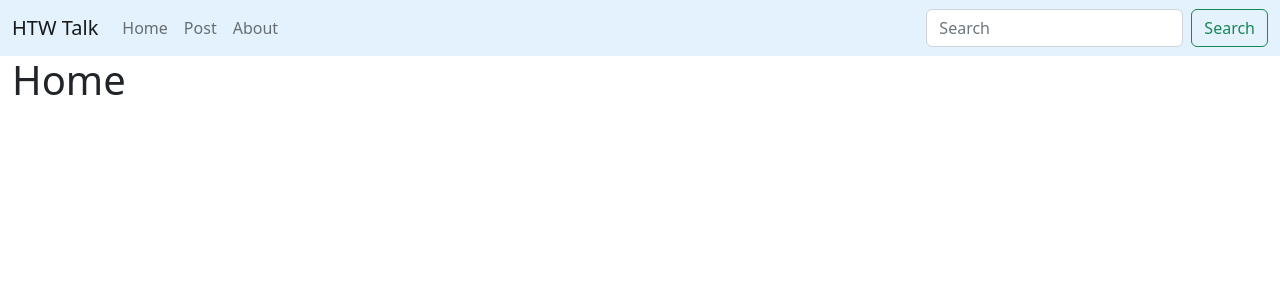
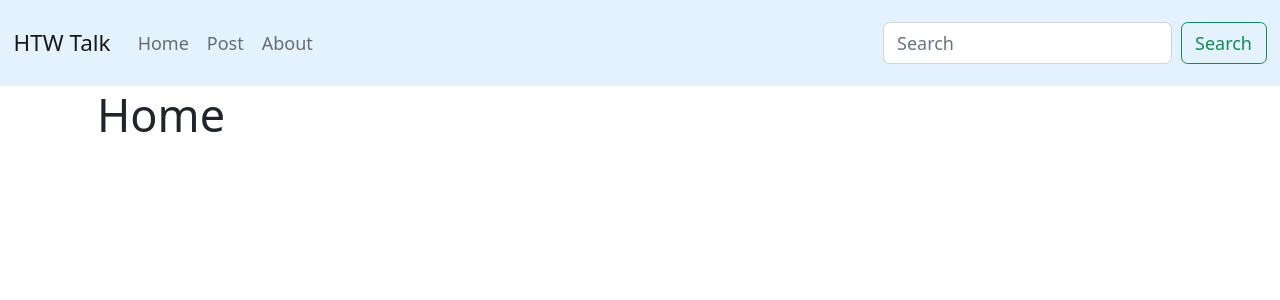
Before and after one commit to SilentFlick/PBO-Beleg, a Vue app: page / in a window 1280 px wide. Shown: the top 300 px of the page. Built offline with nearby package versions, Linux system fonts and the light colour scheme.

Commit message:
Fix: navbar and route view padding

```diff
--- a/src/App.vue
+++ b/src/App.vue
@@ -1,9 +1,15 @@
 <template>
-  <div>
+    <div id="app">
+        <section class="main-navbar-section">
+            <div class="container">
                 <navbar-element></navbar-element>
             </div>
-  <div>
+        </section>
+        <section class="main-content-section">
+            <div class="container">
                 <router-view/>
+            </div>
+        </section>
     </div>
 </template>
 
@@ -17,4 +23,40 @@
  }
 </script>
 
-<style lang="scss"></style>
+<style lang="scss">
+ html {
+     width: 100%;
+     font-size: 18px;
+     color: #333;
+ }
+
+ body {
+     margin: 0;
+     padding-top: 3%;
+     height: 100%;
+     height: 100vh;
+     width: 100%;
+     font-family: sans-serif;
+ }
+
+ #app {
+     height: 100%;
+     height: 100vh;
+     width: 100%;
+     line-height: 1.5;
+ }
+
+ .main-content-section {
+     min-height: 100%;
+ }
+
+ .main-navbar-section {
+     z-index:1;
+     width:100%;
+     height:50px;
+     text-align:center;
+     vertical-align:middle;
+     line-height:50px;
+     top:0px;
+ }
+</style>
--- a/src/components/NavbarElement.vue
+++ b/src/components/NavbarElement.vue
@@ -31,5 +31,4 @@
             </button>
         </div>
     </nav>
-    <router-view/>
 </template>
```
Lines whose indentation alone changed are shown as unchanged.
